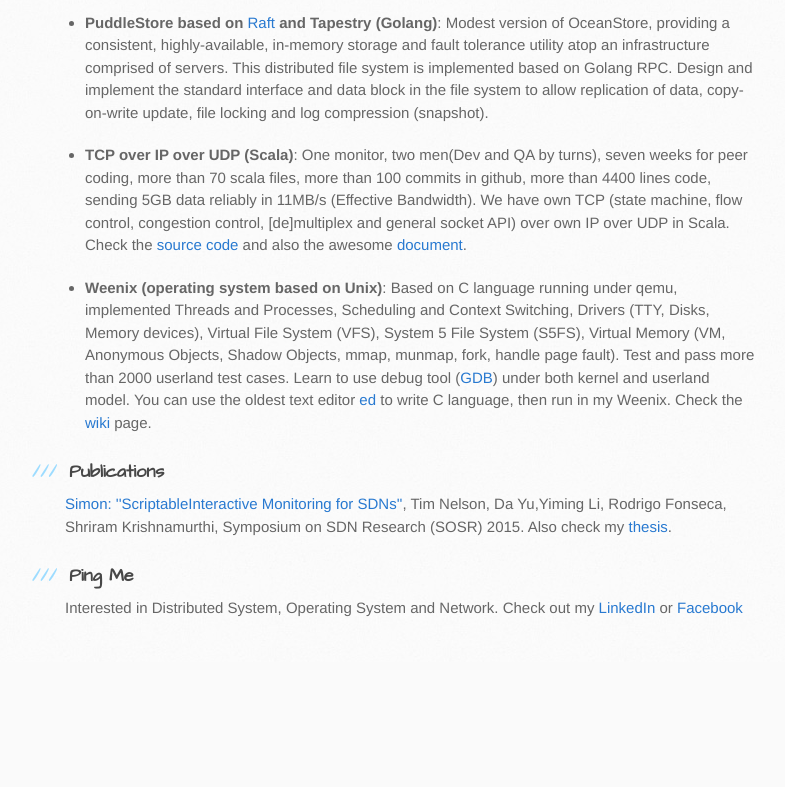
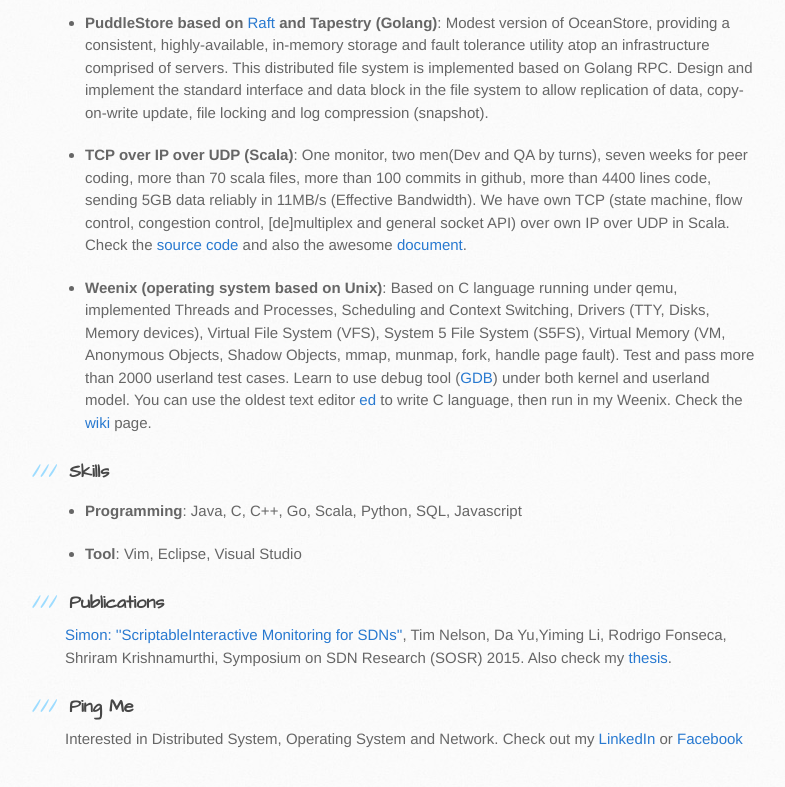
Before and after one commit to nathan-liyiming/magic, a plain HTML site: page index.html in a window 1280 px wide. Shown: the part 641-1428 px from the top of the page, without its empty margins (105-890 px from the left). Before the commit the page ends 1303 px from the top, so only its background shows below. Drawn offline with Linux system fonts and the light colour scheme.

Commit message:
Add skills

```diff
--- a/index.html
+++ b/index.html
@@ -60,6 +60,14 @@
 </ul>
 
 <h3>
+<a id="skills" class="anchor" href="#skills" aria-hidden="true"><span aria-hidden="true" class="octicon octicon-link"></span></a>Skills</h3>
+
+<ul>
+<li><p><strong>Programming</strong>: Java, C, C++, Go, Scala, Python, SQL, Javascript</p></li>
+<li><p><strong>Tool</strong>: Vim, Eclipse, Visual Studio</p></li>
+</ul>
+
+<h3>
 <a id="publications" class="anchor" href="#publications" aria-hidden="true"><span aria-hidden="true" class="octicon octicon-link"></span></a>Publications</h3>
 
 <p><a href="http://dl.acm.org/citation.cfm?id=2774994">Simon: ''ScriptableInteractive Monitoring for SDNs''</a>, Tim Nelson, Da Yu,Yiming  Li, Rodrigo Fonseca, Shriram Krishnamurthi, Symposium on SDN Research (SOSR) 2015. Also check my <a href="https://pdfs.semanticscholar.org/5660/759d91fb8d570aeed2505ee5f5142fa652c5.pdf">thesis</a>.</p>
```
